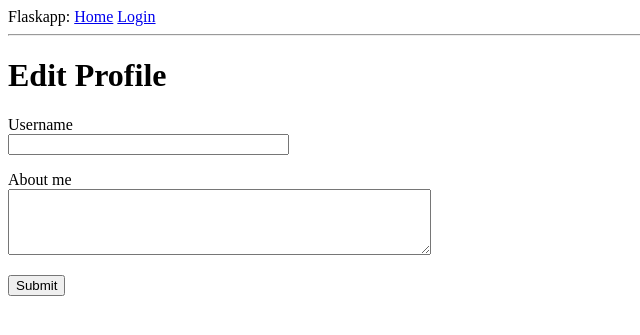
After one commit to mukul-pathania/flaskapp, a Flask app: template app/templates/edit_profile.html in a window 1280 px wide. The commit adds this page. Shown: the top 335 px of the page, without its empty margins (0-640 px from the left). Run offline with Flask 2, Linux system fonts and the light colour scheme; the template is opened without the code that fills it: values that come from a table or form of the project are taken from there, others are empty.

Commit message:
Add a edit profile page to the application
Added a new form by which users can edit their usernames and the
about_me field.
Added view functions and templates to support the above cause.

```diff
--- a/app/forms.py
+++ b/app/forms.py
@@ -1,7 +1,8 @@
 from flask_wtf import FlaskForm
 from wtforms import StringField, PasswordField, BooleanField, SubmitField
+from wtforms import TextAreaField
 from wtforms.validators import DataRequired, ValidationError
-from wtforms.validators import Email, EqualTo
+from wtforms.validators import Email, EqualTo, Length
 from app.models import Users, get_user
 #re is imported to use regular expressions to validate the rollno in
 #registration form.
@@ -51,3 +52,9 @@ class RegistrationForm(FlaskForm):
         result=re.fullmatch("(18|19)[Ii][Tt][0-9]{4}", rollno.data)
         if result is None:
             raise ValidationError("Please provide the correct rollno.")
+
+
+class EditProfileForm(FlaskForm):
+    username = StringField("Username", validators=[DataRequired()])
+    about_me = TextAreaField("About me", validators=[Length(min=0, max=140)])
+    submit = SubmitField("Submit")
--- a/app/models.py
+++ b/app/models.py
@@ -85,6 +85,10 @@ class Users(UserMixin):
             print("Something went wrong: ", str(err))
 
     def update(self):
+        """This function updates the database with the current information
+        stored in the object. This function is useful whenever a user
+        updates any of his information and it is to be updated in the
+        database."""
         _SQL = "UPDATE users SET username='{}', rollno='{}', email='{}',\
                 password_hash='{}', about_me='{}', last_seen='{}'\
                 WHERE id={}".format(self.username, self.rollno, self.email,\
--- a/app/routes.py
+++ b/app/routes.py
@@ -1,7 +1,7 @@
 from flask import render_template, flash, redirect, url_for, request
 from flask import abort
 from app import app
-from app.forms import LoginForm, RegistrationForm
+from app.forms import LoginForm, RegistrationForm, EditProfileForm
 from flask_login import current_user, login_user
 from flask_login import logout_user, login_required
 from app.models import Users, get_user
@@ -73,6 +73,23 @@ def register():
     return render_template("register.html", title="Register", form=form)
 
 
+@app.route("/edit_profile", methods=["GET","POST"])
+@login_required
+def edit_profile():
+    form = EditProfileForm()
+    if form.validate_on_submit():
+        current_user.username = form.username.data
+        current_user.about_me = form.about_me.data
+        current_user.update()
+        flash("Your changes have been saved.")
+        return redirect(url_for("edit_profile"))
+    elif request.method == "GET":
+        form.username.data = current_user.username
+        form.about_me.data = current_user.about_me
+    return render_template("edit_profile.html", title = "Edit Profile",
+            form=form)
+
+
 @app.route("/user/<username>")
 @login_required
 def user(username):
--- /dev/null
+++ b/app/templates/edit_profile.html
@@ -0,0 +1,23 @@
+{% extends "base.html" %}
+
+{% block content %}
+  <h1>Edit Profile</h1>
+  <form action="" method="POST">
+      {{ form.hidden_tag() }}
+      <p>
+        {{ form.username.label }}<br>
+        {{ form.username(size=32) }}<br>
+        {% for error in form.username.errors %}
+        <span style="color: red;">[{{ error }}]</span>
+        {% endfor %}
+      </p>
+      <p>
+        {{ form.about_me.label }}<br>
+        {{ form.about_me(cols=50, rows=4) }}<br>
+        {% for error in form.about_me.errors %}
+        <span style="color: red;">[{{ error }}]</span>
+        {% endfor %}
+      </p>
+      <p> {{ form.submit() }}</p>
+  </form>
+{% endblock %}
--- a/app/templates/user.html
+++ b/app/templates/user.html
@@ -10,6 +10,9 @@
         </td>
       </tr>
   </table>
+  {% if user == current_user %}
+  <p><a href="{{ url_for("edit_profile") }}">Edit your profile</a></p>
+  {% endif %}
   <hr>
   {% for post in posts %}
    {% include "_post.html" %}
```
